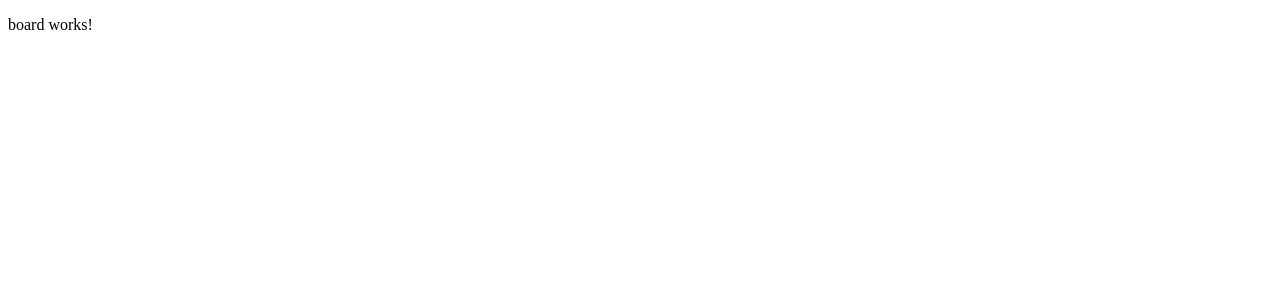
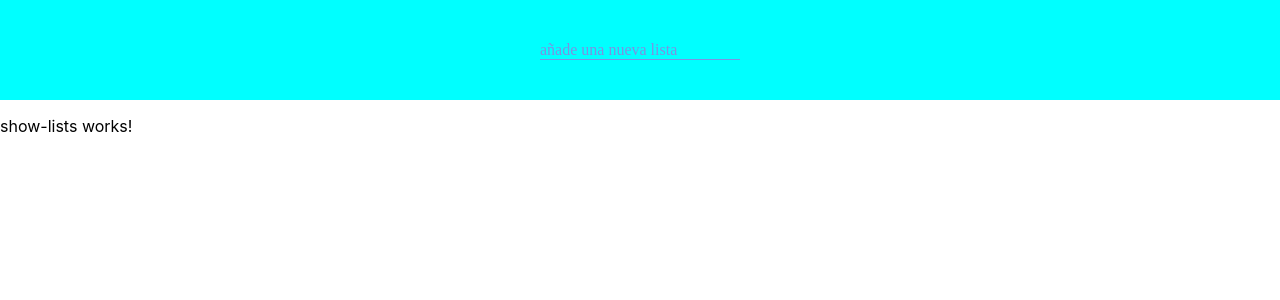
Before and after one commit to alfonsem/to-do-Alfonso, an Angular app: page / in a window 1280 px wide. Shown: the top 300 px of the page. Built offline with nearby package versions, Linux system fonts and the light colour scheme.

Commit message:
añadido componente add-new-list y su css

```diff
--- a/src/app/add-new-list/add-new-list.component.html
+++ b/src/app/add-new-list/add-new-list.component.html
@@ -1,3 +1,6 @@
-<p>
+<!-- <p>
   add-new-list works!
-</p>
+</p> -->
+<header>
+  <input type="text" placeholder="añade una nueva lista"/>
+</header>
--- a/src/app/add-new-list/add-new-list.component.scss
+++ b/src/app/add-new-list/add-new-list.component.scss
@@ -0,0 +1,17 @@
+header{
+    width: 100 vw;
+    height: 100px;
+    background: aqua;
+    display: flex;
+    flex-direction: row;
+    justify-content: center;
+    align-items: center;
+}
+input{
+    all: initial;
+    color: black;
+    border-bottom: 1px solid rgb(122, 147, 226);
+}
+input::placeholder{
+    color: rgb(122, 147, 226);
+}
--- a/src/app/app.module.ts
+++ b/src/app/app.module.ts
@@ -6,7 +6,6 @@ import { AppComponent } from './app.component';
 import { BoardComponent } from './board/board.component';
 import { ListComponent } from './list/list.component';
 import { ShowListsComponent } from './show-lists/show-lists.component';
-import { DataManagerComponent } from './data-manager/data-manager.component';
 import { TaskComponent } from './task/task.component';
 import { AddNewListComponent } from './add-new-list/add-new-list.component';
 
@@ -16,7 +15,6 @@ import { AddNewListComponent } from './add-new-list/add-new-list.component';
     BoardComponent,
     ListComponent,
     ShowListsComponent,
-    DataManagerComponent,
     TaskComponent,
     AddNewListComponent
   ],
--- a/src/app/board/board.component.html
+++ b/src/app/board/board.component.html
@@ -1,3 +1,6 @@
-<p>
+<!-- <p>
   board works!
-</p>
+  {{data | json }}
+</p> -->
+<app-add-new-list></app-add-new-list>
+<app-show-lists></app-show-lists>
--- a/src/app/board/board.component.ts
+++ b/src/app/board/board.component.ts
@@ -1,4 +1,6 @@
 import { Component, OnInit } from '@angular/core';
+import { Data } from '@angular/router';
+import { DataManagerService } from '../data-manager.service';
 
 @Component({
   selector: 'app-board',
@@ -6,10 +8,13 @@ import { Component, OnInit } from '@angular/core';
   styleUrls: ['./board.component.scss']
 })
 export class BoardComponent implements OnInit {
+  data: Data;
 
-  constructor() { }
+  constructor(private dataManager: DataManagerService) { }
 
   ngOnInit() {
+    this.data = this.dataManager.getData();
+
   }
 
 }
--- /dev/null
+++ b/src/app/data-manager.service.ts
@@ -0,0 +1,39 @@
+import {
+  Injectable
+} from '@angular/core';
+import {
+  List
+} from './models.interfaces';
+
+@Injectable({
+  providedIn: 'root'
+})
+export class DataManagerService {
+  //constructor() { }
+
+  //Damos datos a "data" que es un array de Listas para probar el funcionamiento
+  data: {
+    lists: Array < List >
+  } = {
+    lists: [{
+        listID: 0,
+        name: 'to do',
+        tasks: [],
+        createdAt: new Date(),
+        modifiedAt: new Date()
+      },
+      {
+        listID: 1,
+        name: 'doing',
+        tasks: [],
+        createdAt: new Date(),
+        modifiedAt: new Date()
+      }
+    ]
+  }
+
+  getData(){
+    return this.data;
+  }
+
+}
--- a/src/app/data-manager/data-manager.component.html
+++ /dev/null
@@ -1,3 +0,0 @@
-<p>
-  data-manager works!
-</p>
--- a/src/app/data-manager/data-manager.component.ts
+++ /dev/null
@@ -1,15 +0,0 @@
-import { Component, OnInit } from '@angular/core';
-
-@Component({
-  selector: 'app-data-manager',
-  templateUrl: './data-manager.component.html',
-  styleUrls: ['./data-manager.component.scss']
-})
-export class DataManagerComponent implements OnInit {
-
-  constructor() { }
-
-  ngOnInit() {
-  }
-
-}
--- a/src/styles.scss
+++ b/src/styles.scss
@@ -1 +1,16 @@
 /* You can add global styles to this file, and also import other style files */
+body {
+    margin: 0;
+    padding: 0;
+    font-family: -apple-system, BlinkMacSystemFont, 'Segoe UI', Roboto, Oxygen, Ubuntu, Cantarell, 'Open Sans', 'Helvetica Neue', sans-serif;
+  }
+* {
+    box-sizing: border-box;
+}
+h1,
+h2,
+h3,
+h4,
+h5 {
+    margin-top: 0;
+}
```
Also changed, not shown: src/app/data-manager/data-manager.component.scss (deleted), 2 other files (tests, documents, lock files or other folders).
